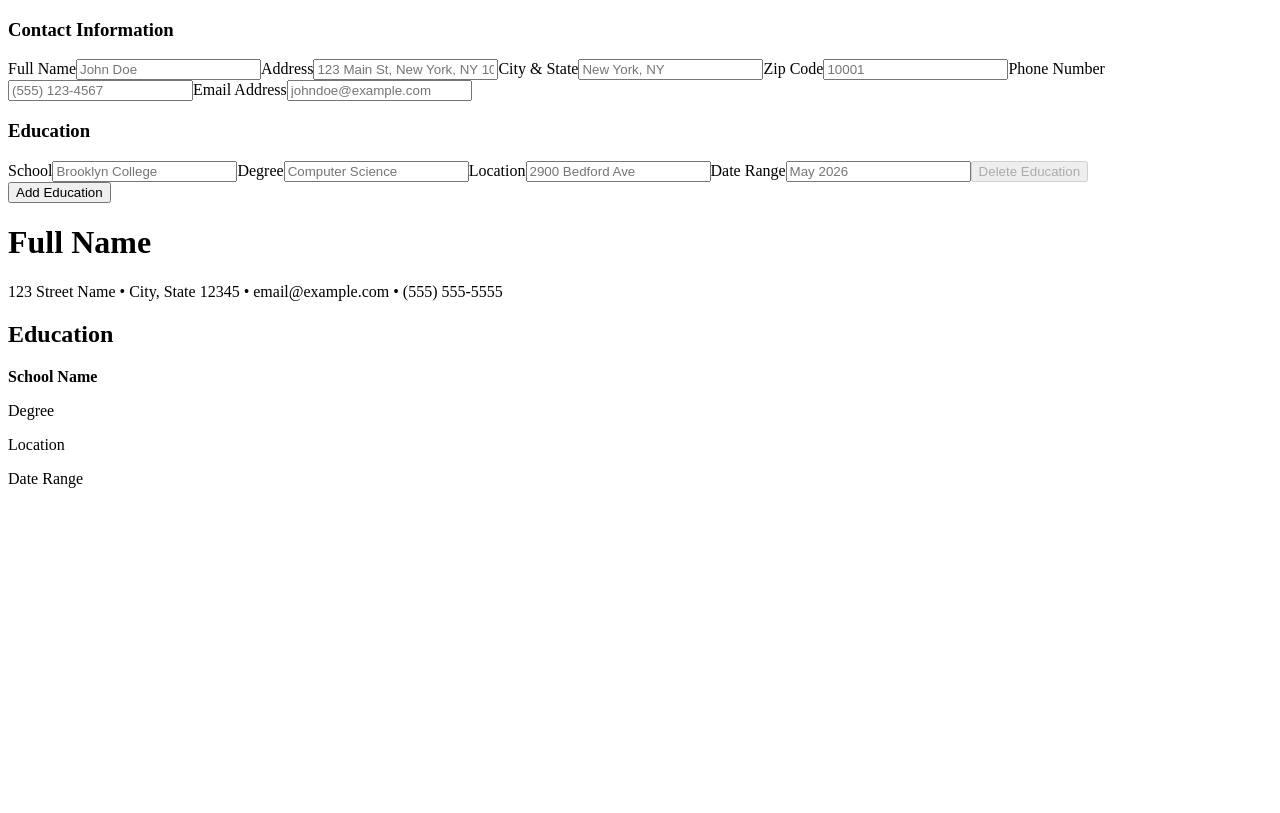
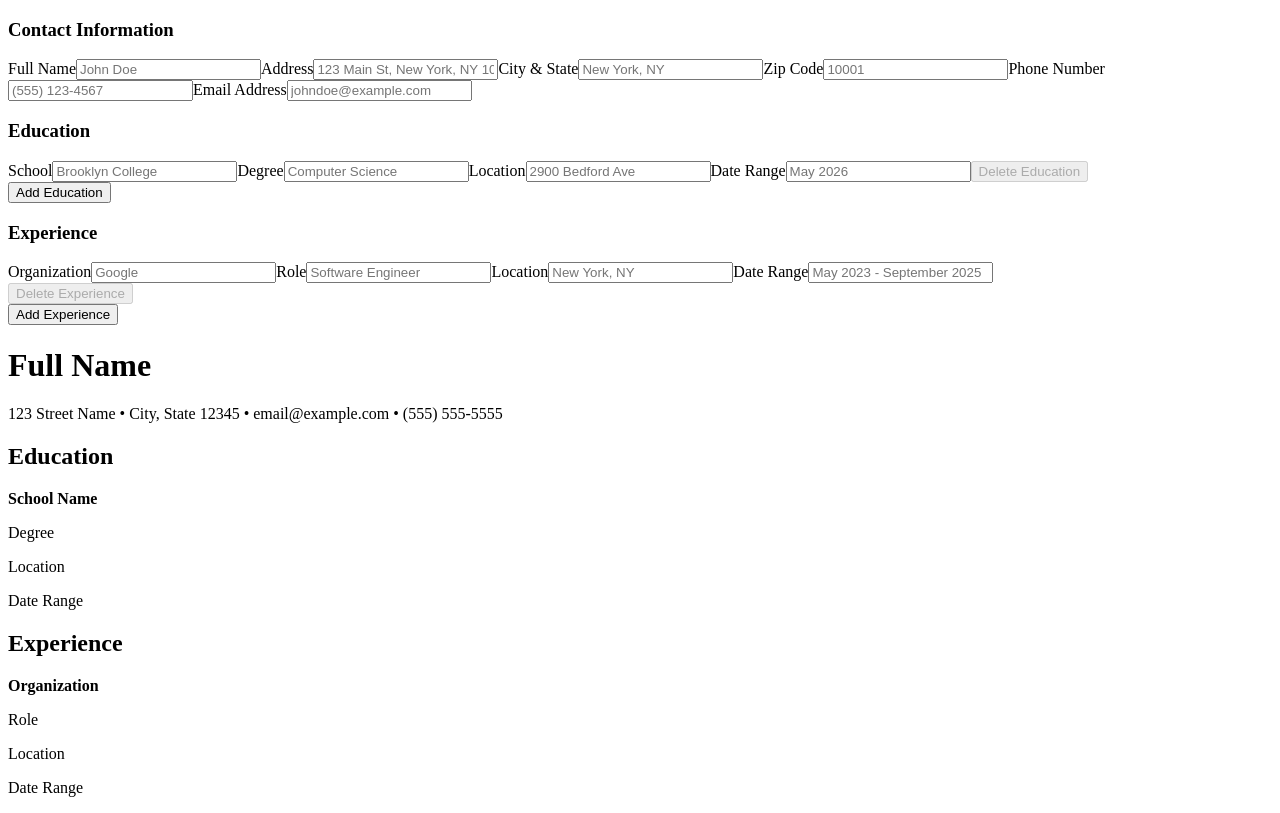
Before and after one commit to ChineduEjiogu1/resume-builder-react, a React (Vite) app: page / in a window 1280 px wide. Built offline with nearby package versions, Linux system fonts and the light colour scheme.

Commit message:
Add experience add and delete flow

```diff
--- a/src/App.tsx
+++ b/src/App.tsx
@@ -4,12 +4,14 @@
 import { ContactInfoForm } from "./components/editor/ContactInfoForm";
 import { Preview } from "./components/preview/Preview";
 import { EducationForm } from "./components/editor/EducationForm";
+import { ExperienceForm } from "./components/editor/ExperienceForm";
 
 export default function App() {
   return (
     <main>
       <ContactInfoForm />
       <EducationForm />
+      <ExperienceForm />
       <Preview />
     </main>
   );
--- a/src/components/editor/EntryEditor.tsx
+++ b/src/components/editor/EntryEditor.tsx
@@ -1 +1,64 @@
 // EntryEditor.tsx — edits one entry: its TextFields, its BulletEditor, a remove button.
+import type { BulletedEntry } from "../../types/resume";
+import { TextField } from "../shared/TextField";
+
+type EntryField = {
+  label: string;
+  field: EntryFieldName;
+  placeholder: string;
+};
+
+
+type EntryFieldName =
+  | "organization"
+  | "role"
+  | "location"
+  | "dateRange";
+
+const entryFields: EntryField[] = [
+    {
+        label: "Organization",
+        field: "organization",
+        placeholder: "Google"
+    },
+
+    {
+        label: "Role",
+        field: "role",
+        placeholder: "Software Engineer"
+    },
+
+    {
+        label: "Location",
+        field: "location",
+        placeholder: "New York, NY"
+    },
+
+    {
+        label: "Date Range",
+        field: "dateRange",
+        placeholder: "May 2023 - September 2025"
+    }
+
+];
+
+type EntryEditorProps = {
+  entry: BulletedEntry;
+  onUpdate: (field: EntryFieldName, value: string) => void;
+};
+
+export function EntryEditor({ entry, onUpdate }: EntryEditorProps) {
+  return (
+    <div>
+      {entryFields.map((entryField) => (
+        <TextField
+          key={entryField.field}
+          label={entryField.label}
+          value={entry[entryField.field]}
+          placeholder={entryField.placeholder}
+          onChange={(value) => onUpdate(entryField.field, value)}
+        />
+      ))}
+    </div>
+  );
+}
--- /dev/null
+++ b/src/components/editor/ExperienceForm.tsx
@@ -0,0 +1,52 @@
+import { useResume } from "../../state/useResume";
+import { EntryEditor } from "./EntryEditor";
+
+export function ExperienceForm() {
+  const { resume, dispatch } = useResume();
+
+  return (
+    <div>
+      <h3>Experience</h3>
+
+      {resume.experience.map((entry, entryIndex) => (
+        <div key={entryIndex}>
+          <EntryEditor
+            entry={entry}
+            onUpdate={(field, value) =>
+              dispatch({
+                type: "update_experience",
+                index: entryIndex,
+                field,
+                value,
+              })
+            }
+          />
+
+          <button
+            type="button"
+            disabled={resume.experience.length <= 1}
+            onClick={() =>
+              dispatch({
+                type: "delete_experience",
+                index: entryIndex,
+              })
+            }
+          >
+            Delete Experience
+          </button>
+        </div>
+      ))}
+
+      <button
+        type="button"
+        onClick={() =>
+          dispatch({
+            type: "add_experience",
+          })
+        }
+      >
+        Add Experience
+      </button>
+    </div>
+  );
+}
--- /dev/null
+++ b/src/components/preview/EducationPreviewSection.tsx
@@ -0,0 +1,24 @@
+import type { EducationEntry } from "../../types/resume";
+
+type EducationPreviewSectionProps = {
+  education: EducationEntry[];
+};
+
+export function EducationPreviewSection({
+  education,
+}: EducationPreviewSectionProps) {
+  return (
+    <section>
+      <h2>Education</h2>
+
+      {education.map((educationEntry, educationIndex) => (
+        <div key={educationIndex}>
+          <strong>{educationEntry.school || "School Name"}</strong>
+          <p>{educationEntry.degree || "Degree"}</p>
+          <p>{educationEntry.location || "Location"}</p>
+          <p>{educationEntry.dateRange || "Date Range"}</p>
+        </div>
+      ))}
+    </section>
+  );
+}
--- /dev/null
+++ b/src/components/preview/ExperiencePreviewSection.tsx
@@ -0,0 +1,24 @@
+import type { BulletedEntry } from "../../types/resume";
+
+type ExperiencePreviewSectionProps = {
+  experience: BulletedEntry[];
+};
+
+export function ExperiencePreviewSection({
+  experience,
+}: ExperiencePreviewSectionProps) {
+  return (
+    <section>
+      <h2>Experience</h2>
+
+      {experience.map((entry, entryIndex) => (
+        <div key={entryIndex}>
+          <strong>{entry.organization || "Organization"}</strong>
+          <p>{entry.role || "Role"}</p>
+          <p>{entry.location || "Location"}</p>
+          <p>{entry.dateRange || "Date Range"}</p>
+        </div>
+      ))}
+    </section>
+  );
+}
--- a/src/components/preview/Preview.tsx
+++ b/src/components/preview/Preview.tsx
@@ -1,34 +1,18 @@
 // Preview.tsx — right pane (your render.js). Reads resume from context, renders the document.
 
 import { useResume } from "../../state/useResume";
+import { ResumeHeader } from "./ResumeHeader";
+import { EducationPreviewSection } from "./EducationPreviewSection";
+import { ExperiencePreviewSection } from "./ExperiencePreviewSection";
 
 export function Preview() {
   const { resume } = useResume();
-  const contactLineParts = [
-    resume.contactInfo.address || "123 Street Name",
-    `${resume.contactInfo.cityState || "City, State"} ${resume.contactInfo.zipCode || "12345"}`,
-    resume.contactInfo.email || "email@example.com",
-    resume.contactInfo.phone || "(555) 555-5555",
-  ];
-
-  const contactLine = contactLineParts.join(" • ");
 
   return (
     <>
-      <h1>{resume.contactInfo.name || "Full Name"}</h1>
-      <p>{contactLine}</p>
-      <section>
-        <h2>Education</h2>
-
-        {resume.education.map((educationEntry, educationIndex) => (
-          <div key={educationIndex}>
-            <strong>{educationEntry.school || "School Name"}</strong>
-            <p>{educationEntry.degree || "Degree"}</p>
-            <p>{educationEntry.location || "Location"}</p>
-            <p>{educationEntry.dateRange || "Date Range"}</p>
-          </div>
-        ))}
-      </section>
+      <ResumeHeader contactInfo={resume.contactInfo} />
+      <EducationPreviewSection education={resume.education} />
+      <ExperiencePreviewSection experience={resume.experience} />
     </>
   );
 }
--- a/src/components/preview/ResumeHeader.tsx
+++ b/src/components/preview/ResumeHeader.tsx
@@ -1 +1,25 @@
 // ResumeHeader.tsx — name + contact line, centered (your renderHeader).
+import type { ContactInfo } from "../../types/resume";
+
+type ResumeHeaderProps = {
+  contactInfo: ContactInfo;
+};
+
+export function ResumeHeader({ contactInfo }: ResumeHeaderProps) {
+  // header logic goes here
+  const contactLineParts = [
+    contactInfo.address || "123 Street Name",
+    `${contactInfo.cityState || "City, State"} ${contactInfo.zipCode || "12345"}`,
+    contactInfo.email || "email@example.com",
+    contactInfo.phone || "(555) 555-5555",
+  ];
+
+  const contactLine = contactLineParts.join(" • ");
+
+  return (
+    <>
+      <h1>{contactInfo.name || "Full Name"}</h1>
+      <p>{contactLine}</p>
+    </>
+  );
+}
--- a/src/state/defaultResume.ts
+++ b/src/state/defaultResume.ts
@@ -14,7 +14,16 @@ export const defaultResume: ResumeData = {
     dateRange: ""
   }
 ],
-  experience: [],
+  experience: [
+  {
+    organization: "",
+    role: "",
+    location: "",
+    dateRange: "",
+    bullets: []
+  }
+],
+
   leadership: [],
   skills: []
 };
--- a/src/state/resumeReducer.ts
+++ b/src/state/resumeReducer.ts
@@ -63,6 +63,43 @@ export function resumeReducer(
         education: state.education.filter((_, index) => index !== action.index),
       };
 
+    case "update_experience":
+      return {
+        ...state,
+        experience: state.experience.map((entry, index) =>
+          index === action.index
+            ? { ...entry, [action.field]: action.value }
+            : entry,
+        ),
+      };
+
+    case "add_experience": {
+      const blankExperienceEntry = {
+        organization: "",
+        role: "",
+        location: "",
+        dateRange: "",
+        bullets: [],
+      };
+
+      return {
+        ...state,
+        experience: [...state.experience, blankExperienceEntry],
+      };
+    }
+
+    case "delete_experience":
+      if (state.experience.length <= 1) {
+        return state;
+      }
+
+      return {
+        ...state,
+        experience: state.experience.filter(
+          (_, index) => index !== action.index,
+        ),
+      };
+
     default:
       return state;
   }
```
Also changed, not shown: src/types/actions.ts (+27 -1 lines).
